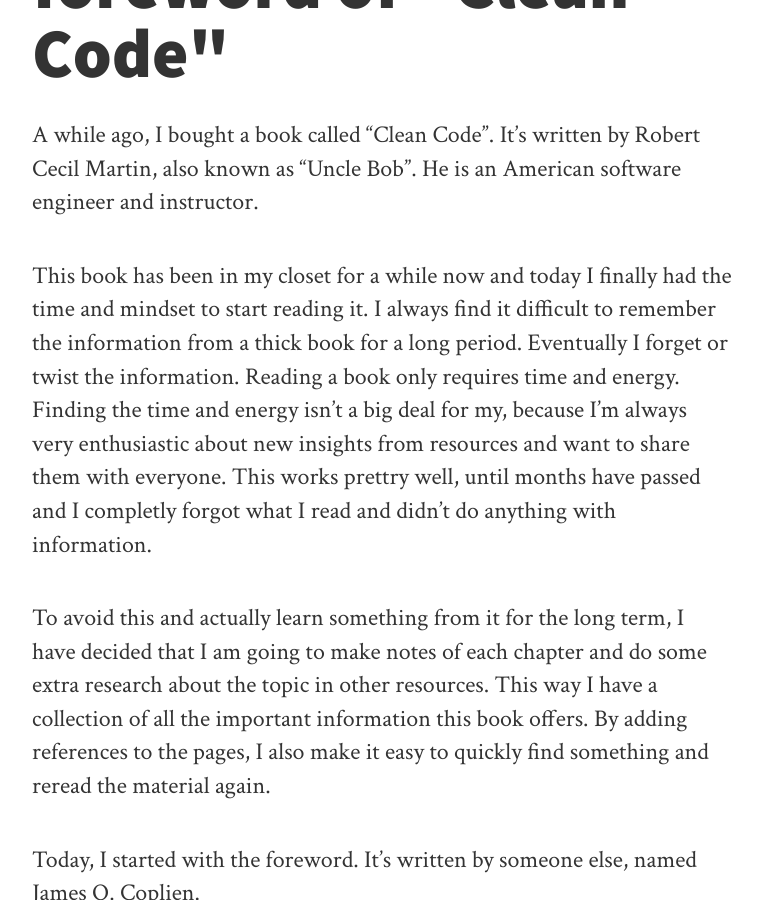
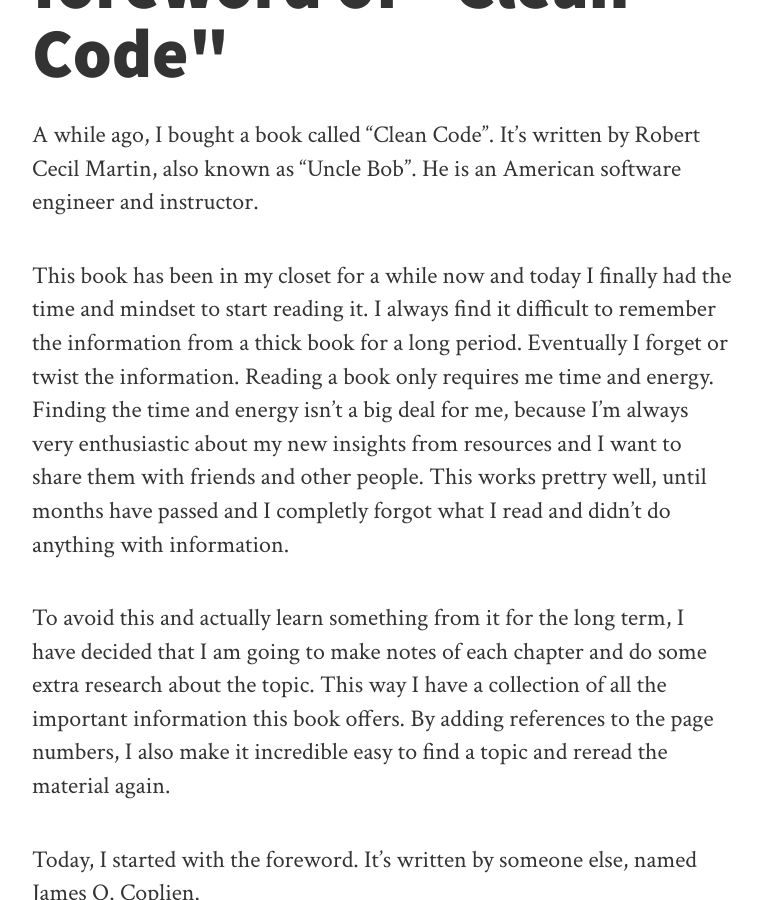
Before and after one commit to cyrildewit/cyrildewit.github.io, a Jekyll site: the page built from _posts/2019-06-30-my-notes-from-the-foreword-of-clean-code.md, in a window 1280 px wide and 900 px high, scrolled down 302 px. Shown: the whole window, without its empty margins (258-1020 px from the left). Built offline with Jekyll 4.4.1, drawn with Linux system fonts in a browser that asks for light colours; nearby versions of some CDN libraries.

Commit message:
feat: improve text

```diff
--- a/_posts/2019-06-30-my-notes-from-the-foreword-of-clean-code.md
+++ b/_posts/2019-06-30-my-notes-from-the-foreword-of-clean-code.md
@@ -4,9 +4,9 @@
 
 A while ago, I bought a book called "Clean Code". It's written by Robert Cecil Martin, also known as "Uncle Bob". He is an American software engineer and instructor.
 
-This book has been in my closet for a while now and today I finally had the time and mindset to start reading it. I always find it difficult to remember the information from a thick book for a long period. Eventually I forget or twist the information. Reading a book only requires time and energy. Finding the time and energy isn't a big deal for my, because I'm always very enthusiastic about new insights from resources and want to share them with everyone. This works prettry well, until months have passed and I completly forgot what I read and didn't do anything with information.
+This book has been in my closet for a while now and today I finally had the time and mindset to start reading it. I always find it difficult to remember the information from a thick book for a long period. Eventually I forget or twist the information. Reading a book only requires me time and energy. Finding the time and energy isn't a big deal for me, because I'm always very enthusiastic about my new insights from resources and I want to share them with friends and other people. This works prettry well, until months have passed and I completly forgot what I read and didn't do anything with information.
 
-To avoid this and actually learn something from it for the long term, I have decided that I am going to make notes of each chapter and do some extra research about the topic in other resources. This way I have a collection of all the important information this book offers. By adding references to the pages, I also make it easy to quickly find something and reread the material again.
+To avoid this and actually learn something from it for the long term, I have decided that I am going to make notes of each chapter and do some extra research about the topic. This way I have a collection of all the important information this book offers. By adding references to the page numbers, I also make it incredible easy to find a topic and reread the material again.
 
 Today, I started with the foreword. It's written by someone else, named James O. Coplien.
 
```
